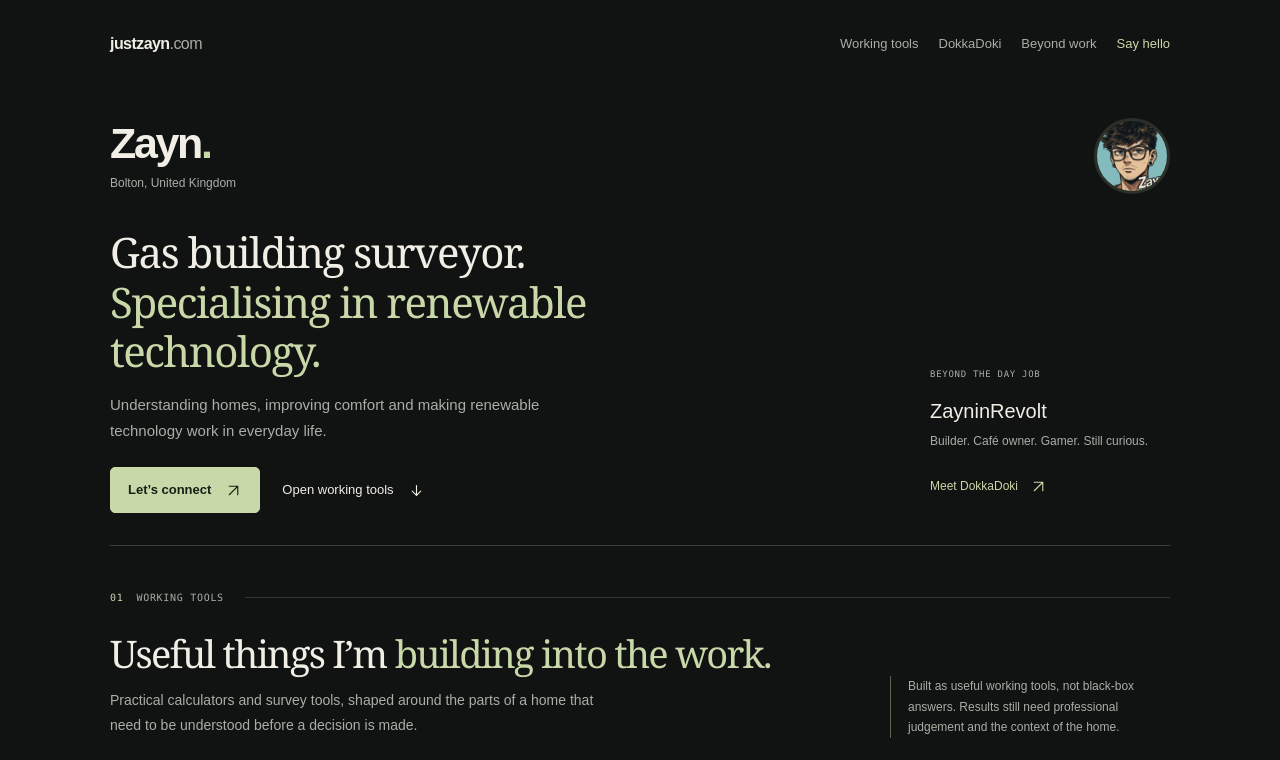
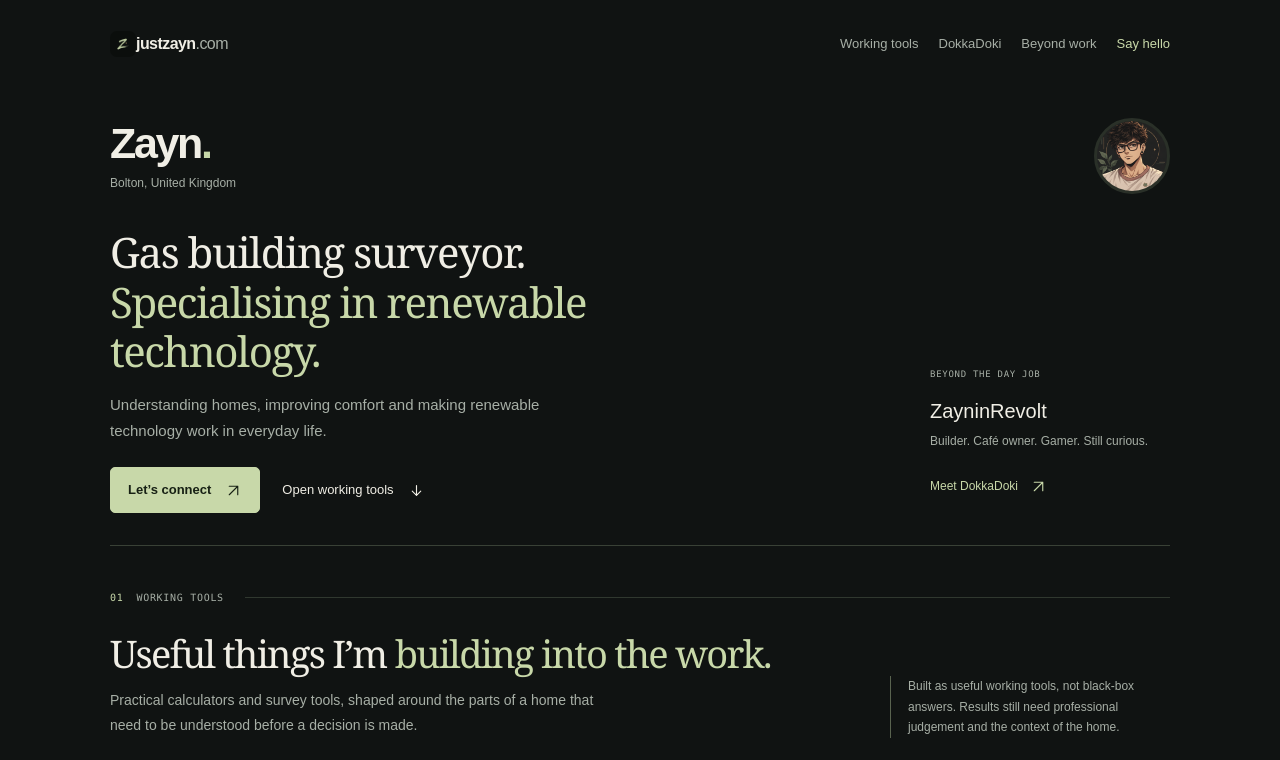
Before and after one commit to zayninrevolt/thisisme, a website: page index.html in a window 1280 px wide. Shown: the top 760 px of the page. Drawn offline with Linux system fonts and the light colour scheme.

Commit message:
feat: add anime personal identity

```diff
--- a/home.css
+++ b/home.css
@@ -16,6 +16,7 @@ a,button{touch-action:manipulation}
 .wrap{width:min(1120px,calc(100% - 88px));margin:auto}
 .site-header{height:96px;display:flex;align-items:center;justify-content:space-between;gap:20px}
 .brand{display:flex;align-items:center;gap:12px;font-size:14px;font-weight:600}
+.brand-mark{width:26px;height:26px;border-radius:7px;object-fit:cover}
 .brand-symbol{width:29px;height:29px;border:1px solid #647357;border-radius:50%;display:grid;place-items:center;color:var(--accent);font-family:var(--serif);font-size:18px;font-style:italic}
 .header-nav{display:flex;align-items:center;gap:27px;font-size:13px;color:var(--muted)}
 .header-nav a{min-height:44px;display:flex;align-items:center;gap:8px}
--- a/index.html
+++ b/index.html
@@ -7,7 +7,7 @@
 <meta name="description" content="Zayn. Gas building surveyor specialising in renewable technology. Based in Bolton, with a life beyond buildings: DokkaDoki, gaming, streams and music.">
 <title>Zayn | Buildings, renewables & a little more</title>
 <link rel="canonical" href="https://justzayn.com/">
-<link rel="icon" href="/img/profile.png">
+<link rel="icon" href="/img/z-favicon.png">
 <meta name="theme-color" content="#0c0f0e">
 <meta property="og:type" content="website">
 <meta property="og:title" content="Zayn | Building surveys &amp; renewable technology">
@@ -50,9 +50,9 @@
 </defs>
 </svg>
 <div class="wrap">
-<header class="site-header"><a class="brand" href="#main" aria-label="Zayn home">justzayn<span>.com</span></a><nav class="header-nav" aria-label="Main navigation"><a href="#tools">Working tools</a><a class="desktop-nav" href="#dokkadoki">DokkaDoki</a><a href="#personal">Beyond work</a><a class="say-hi" href="#connect">Say hello</a></nav></header>
+<header class="site-header"><a class="brand" href="#main" aria-label="Zayn home"><img class="brand-mark" src="/img/z-mark.png" alt="">justzayn<span>.com</span></a><nav class="header-nav" aria-label="Main navigation"><a href="#tools">Working tools</a><a class="desktop-nav" href="#dokkadoki">DokkaDoki</a><a href="#personal">Beyond work</a><a class="say-hi" href="#connect">Say hello</a></nav></header>
 <main id="main">
-<section class="open-intro" aria-labelledby="name"><div class="profile-row"><div class="profile-text"><h1 id="name">Zayn<span>.</span></h1><p class="profile-location">Bolton, United Kingdom</p></div><img class="avatar" src="/img/profile.png" width="76" height="76" alt="Zayn’s illustrated avatar"></div><div class="intro-body"><div><h2 class="profession">Gas building surveyor.<br><span>Specialising in renewable technology.</span></h2><p class="summary-copy">Understanding homes, improving comfort and making renewable technology work in everyday life.</p><div class="intro-actions"><a class="contact-button" href="https://uk.linkedin.com/in/richard-chamberlain-577043230">Let’s connect <svg class="nav-icon" viewBox="0 0 24 24" aria-hidden="true"><path d="M6 18 18 6M6 6h12v12"/></svg></a><a class="about-button" href="#tools">Open working tools <svg class="nav-icon" viewBox="0 0 24 24" aria-hidden="true"><path d="M12 5v14m-6-6 6 6 6-6"/></svg></a></div></div><div class="personal-line"><span class="small-label">Beyond the day job</span><strong>ZayninRevolt</strong><span>Builder. Café owner. Gamer. Still curious.</span><a href="#dokkadoki">Meet DokkaDoki <svg class="nav-icon" viewBox="0 0 24 24" aria-hidden="true"><path d="M6 18 18 6M6 6h12v12"/></svg></a></div></div></section>
+<section class="open-intro" aria-labelledby="name"><div class="profile-row"><div class="profile-text"><h1 id="name">Zayn<span>.</span></h1><p class="profile-location">Bolton, United Kingdom</p></div><img class="avatar" src="/img/zayn-anime-profile.png" width="76" height="76" alt="Anime-inspired illustrated portrait of Zayn"></div><div class="intro-body"><div><h2 class="profession">Gas building surveyor.<br><span>Specialising in renewable technology.</span></h2><p class="summary-copy">Understanding homes, improving comfort and making renewable technology work in everyday life.</p><div class="intro-actions"><a class="contact-button" href="https://uk.linkedin.com/in/richard-chamberlain-577043230">Let’s connect <svg class="nav-icon" viewBox="0 0 24 24" aria-hidden="true"><path d="M6 18 18 6M6 6h12v12"/></svg></a><a class="about-button" href="#tools">Open working tools <svg class="nav-icon" viewBox="0 0 24 24" aria-hidden="true"><path d="M12 5v14m-6-6 6 6 6-6"/></svg></a></div></div><div class="personal-line"><span class="small-label">Beyond the day job</span><strong>ZayninRevolt</strong><span>Builder. Café owner. Gamer. Still curious.</span><a href="#dokkadoki">Meet DokkaDoki <svg class="nav-icon" viewBox="0 0 24 24" aria-hidden="true"><path d="M6 18 18 6M6 6h12v12"/></svg></a></div></div></section>
 <section class="tools" id="tools" aria-labelledby="tools-title">
 <div class="section-label"><span>01</span> Working tools</div>
 <div class="tools-heading"><div><h2 id="tools-title">Useful things I’m <em>building into the work.</em></h2><p>Practical calculators and survey tools, shaped around the parts of a home that need to be understood before a decision is made.</p></div><p class="tools-note">Built as useful working tools, not black-box answers. Results still need professional judgement and the context of the home.</p></div>
```
Also changed, not shown: test/browser/homepage.spec.js (+2 -0 lines), test/homepage.test.js (+6 -0 lines), img/z-favicon.png (added), img/z-mark.png (added), img/zayn-anime-profile.png (added).
